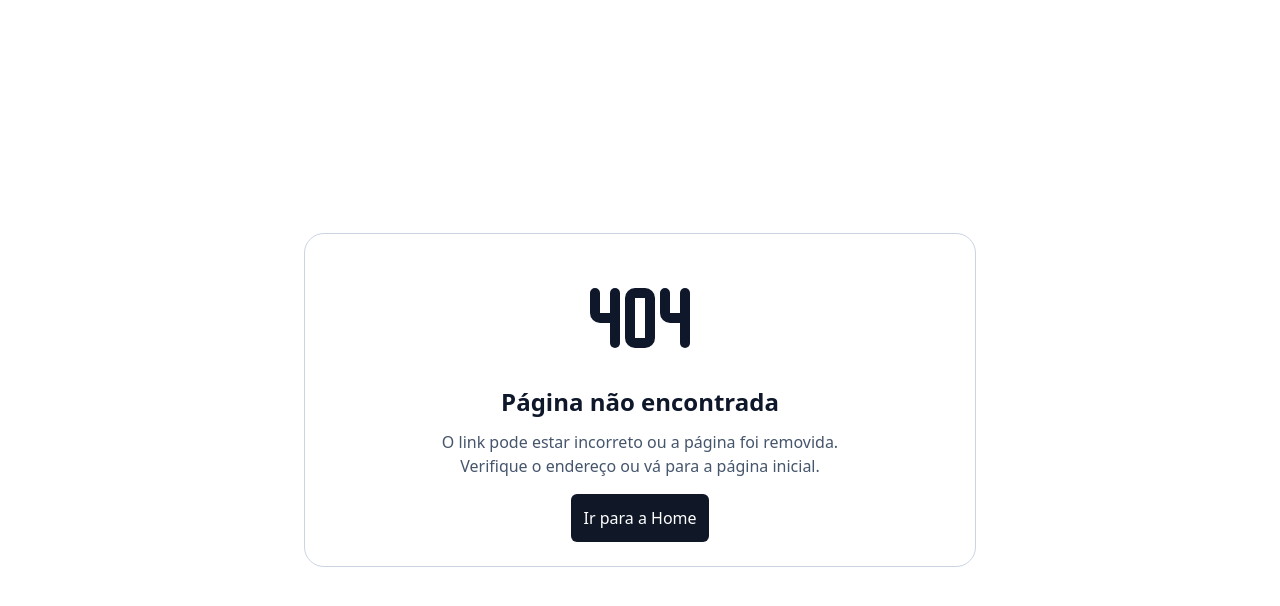
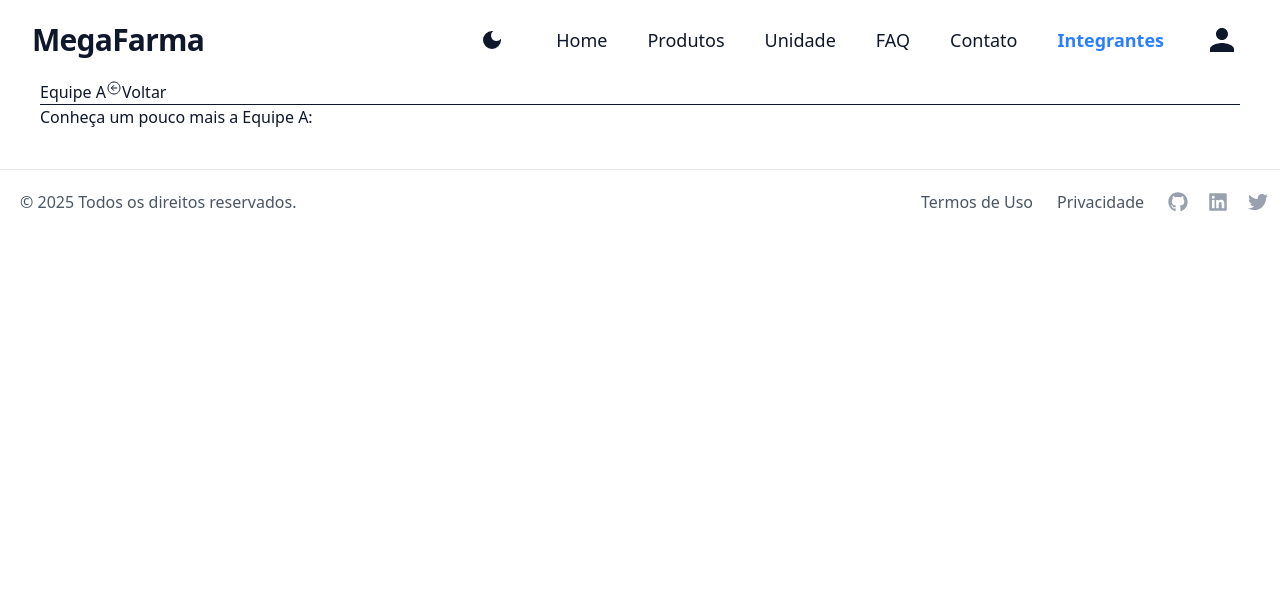
Before and after one commit to 1TDSPG-25/sistema-flow, a React (Vite) app: page /sistema-flow/integrantes/equipeA in a window 1280 px wide. Shown: the top 606 px of the page. Built offline with nearby package versions, Linux system fonts and the light colour scheme; no server answers.

Commit message:
Criado a página de mais informações da Equipe A.

```diff
--- a/src/main.tsx
+++ b/src/main.tsx
@@ -16,6 +16,7 @@ import { ThemeProvider } from './context/ThemeContext.tsx'
 
 import Perfil from './routes/Perfil/index.tsx';
 import Integrantes from './routes/Integrantes/index.tsx'
+import EquipeA from './routes/Integrantes/Equipe A/index.tsx'
 import EquipeE from './routes/Integrantes/Equipe E/index.tsx'
 
 const router = createBrowserRouter([{
@@ -32,7 +33,8 @@ const router = createBrowserRouter([{
     { path:"/perfil", element:<Perfil/> },
     { path:"/perfil/:id", element:<Perfil/> },
     { path:"/integrantes", element: <Integrantes/> },
-    { path:"/integrantes/equipeE", element: <EquipeE/>}
+    { path:"/integrantes/equipeA", element: <EquipeA/> },
+    { path:"/integrantes/equipeE", element: <EquipeE/> },
   ]
 }], { basename: "/sistema-flow" })
 
--- /dev/null
+++ b/src/routes/Integrantes/Equipe A/index.tsx
@@ -0,0 +1,22 @@
+import { IoArrowBackCircleOutline } from "react-icons/io5";
+import { Link } from "react-router-dom";
+
+export default function EquipeA() {
+    return (
+        <>
+            <section className="px-10">
+                <div className="flex">
+                    <h1>Equipe A</h1>
+                    <Link to="/integrantes" className="flex">
+                        <IoArrowBackCircleOutline />
+                    Voltar
+                    </Link>
+                </div>
+                    <hr />
+                <p>
+                    Conheça um pouco mais a Equipe A:
+                </p>
+            </section>
+        </>
+    )
+}
```
